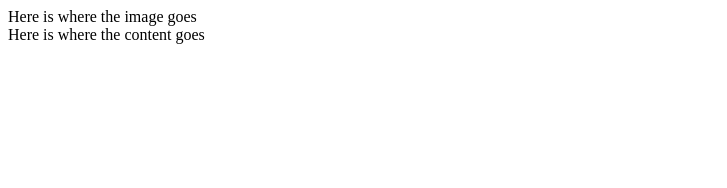
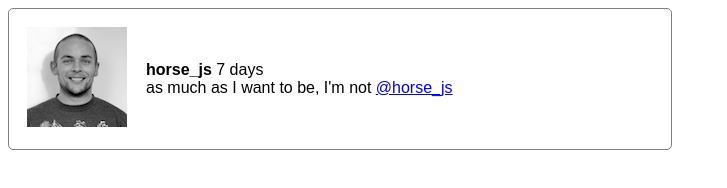
Before and after one commit to TobyRet/tweetHorse, a plain HTML site: page index.html in a window 1280 px wide. Shown: the whole page, without its empty margins (0-727 px from the left). Drawn offline with Linux system fonts and the light colour scheme.

Commit message:
Basic layout implemented

```diff
--- a/index.html
+++ b/index.html
@@ -7,12 +7,34 @@
 
 	<body>
 		<div class = "tweet">
-			<div class = "tweet_avatar">
-				Here is where the image goes
-			</div>
-			<div class = "tweet_content">
-				Here is where the content goes
-			</div>
+			<table>
+				<td>
+
+					<div class = "tweet_avatar">
+						<img src="public/images/toby2.jpg" class="picture">
+					</div>
+
+				</td>
+
+				<td>
+
+					<div class = "tweet_content">
+
+						<div class = "author">
+							<strong>horse_js</strong>
+							<span class = "date">
+							7 days
+							</span>
+						</div>
+
+						<div class = "tweet_body">
+							as much as I want to be, I'm not <a href = "#" class = "handle">@horse_js</a>
+						</div>
+
+					</div>
+				</td>
+
+			</table>
 		</div>
 	</body>
 
--- a/public/css/application.css
+++ b/public/css/application.css
@@ -0,0 +1,24 @@
+body {
+	font-family: arial;
+}
+
+.tweet {
+	max-width: 50%;
+	border: 1px solid gray;
+	padding: 15px;
+	border-radius: 5px;
+}
+
+.tweet_avatar {
+	display: inline-block;
+	margin-right: 15px;
+}
+
+.picture {
+
+}
+
+.tweet_content {
+	display: inline-block;
+	font-variant: top;
+}
```
Also changed, not shown: public/images/toby2.jpg (added), 2 other files.
